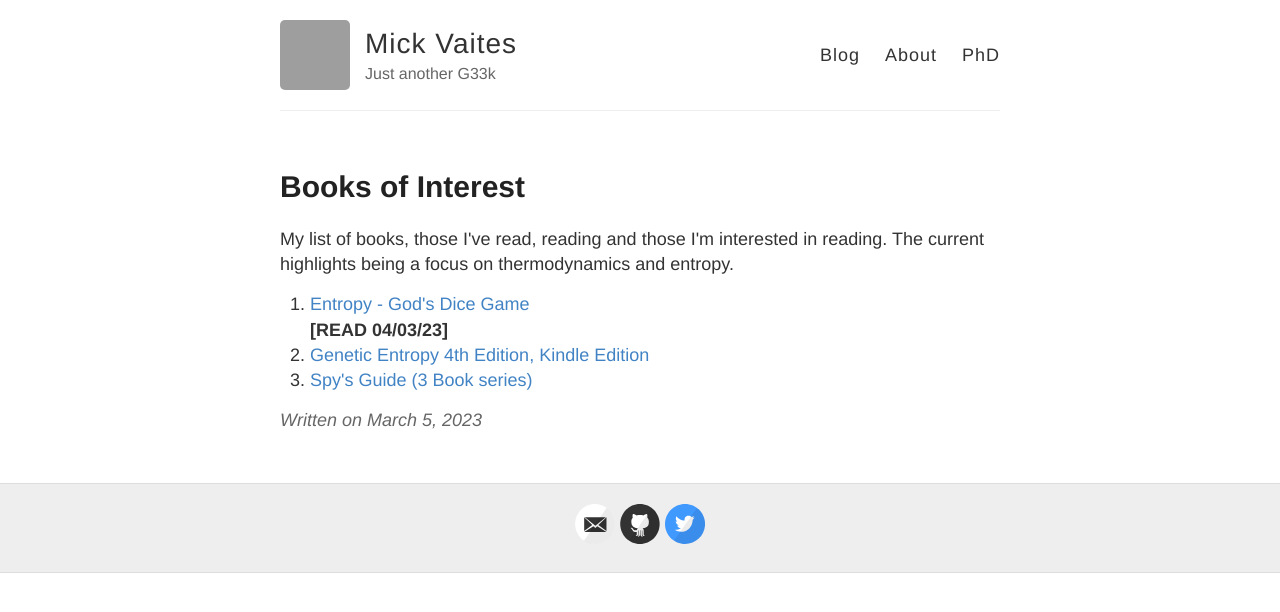
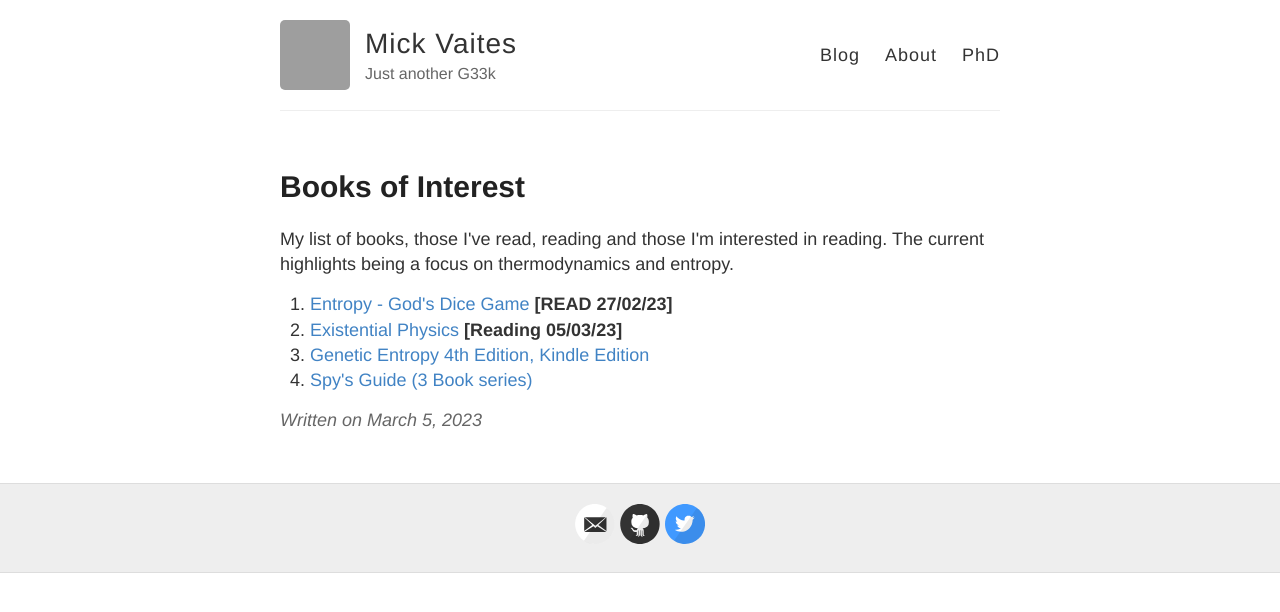
Before and after one commit to mickvaites/website, a Jekyll site: the page built from _posts/2023-03-05-books of interest.markdown, in a window 1280 px wide. Shown: the top 612 px of the page. Built offline with Jekyll 4.4.1, drawn with Linux system fonts in a browser that asks for light colours; nearby versions of some CDN libraries; grey boxes are pictures that could not be loaded.

Commit message:
Update 2023-03-05-books of interest.markdown

```diff
--- a/_posts/2023-03-05-books of interest.markdown
+++ b/_posts/2023-03-05-books of interest.markdown
@@ -12,7 +12,11 @@ My list of books, those I've read, reading and those I'm interested in reading.
 
 <ol>
 <li>
-<a href="https://read.amazon.co.uk/kp/embed?asin=B00EANTTVY&preview=newtab&linkCode=kpe&ref_=cm_sw_r_kb_dp_71MZ91V8HR5GW66TSTDC">Entropy - God's Dice Game</a><br><b>[READ 04/03/23]</b>
+<a href="https://read.amazon.co.uk/kp/embed?asin=B00EANTTVY&preview=newtab&linkCode=kpe&ref_=cm_sw_r_kb_dp_71MZ91V8HR5GW66TSTDC">Entropy - God's Dice Game</a>&nbsp;<b>[READ 27/02/23]</b>
+</li>
+
+<li>
+<a href="https://read.amazon.co.uk/kp/embed?asin=B09T2PYC4H&preview=newtab&linkCode=kpe&ref_=cm_sw_r_kb_dp_6N32DCGMNC6NQKMJ09VF">Existential Physics</a>&nbsp;<b>[Reading 05/03/23]</b>
 </li>
 
 <li>
```
